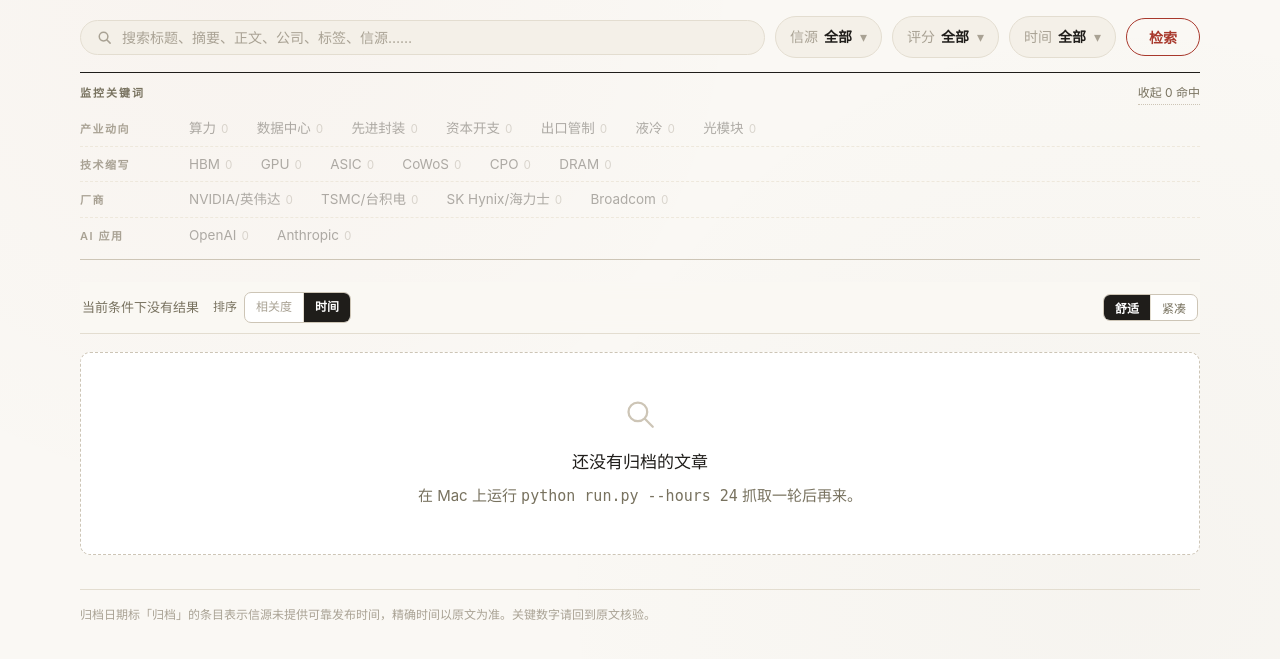
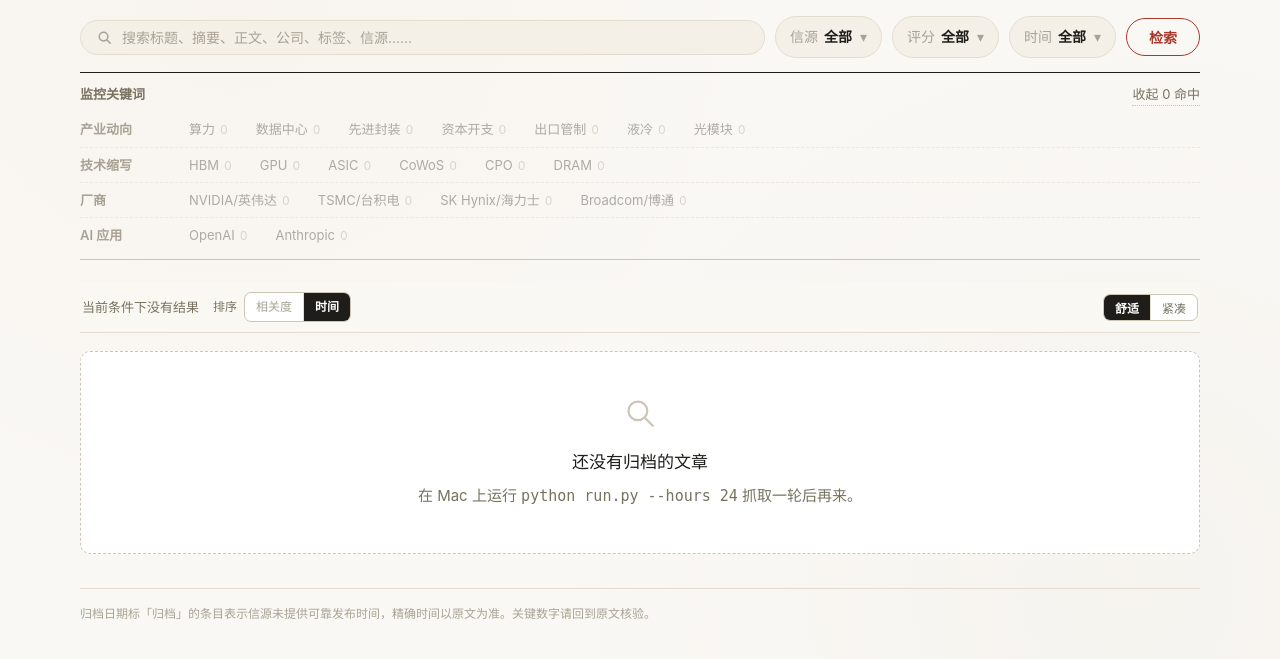
Before and after one commit to viccool6/ai-tech-intel, a Flask app: page /?show_zero=1 in a window 1280 px wide. Shown: the part 70-729 px from the top of the page. Run offline with Flask 3, Linux system fonts and the light colour scheme; the visitor is signed in with stand-in values (Sample User, id 1); data that the repository does not hold is empty.

Commit message:
ui(search): Broadcom→Broadcom/博通；关键词面板字号统一收拢
- Broadcom 加中文别名 博通（跟 NVIDIA/英伟达 等对齐）。
  DB 迁移：|Broadcom| → |Broadcom/博通| 7 行 + FTS reindex 144 行
- 字号收拢并去掉中文上的 uppercase/letter-spacing（那些是英文微
  字排版技巧，用在汉字上会显得字距奇怪）：
  - 监控关键词 / 产业动向 / 技术缩写 等标签：11px → 13px
  - 关键词名：13.5 → 13px
  - 数字：11.5 → 12px
  三档字号从原本 11/13.5/11.5（跳跃大）收到 13/13/12（近乎同档）

Co-Authored-By: Claude Opus 4.7 <noreply@anthropic.com>

```diff
--- a/app.py
+++ b/app.py
@@ -38,7 +38,7 @@ from src.search import (
 KEYWORD_GROUPS = [
     ("产业动向", ["算力", "数据中心", "先进封装", "资本开支", "出口管制", "液冷", "光模块"]),
     ("技术缩写", ["HBM", "GPU", "ASIC", "CoWoS", "CPO", "DRAM"]),
-    ("厂商",     ["NVIDIA/英伟达", "TSMC/台积电", "SK Hynix/海力士", "Broadcom"]),
+    ("厂商",     ["NVIDIA/英伟达", "TSMC/台积电", "SK Hynix/海力士", "Broadcom/博通"]),
     ("AI 应用",  ["OpenAI", "Anthropic"]),
 ]
 
--- a/config/watch_keywords.json
+++ b/config/watch_keywords.json
@@ -13,7 +13,7 @@
     "NVIDIA/英伟达",
     "TSMC/台积电",
     "SK Hynix/海力士",
-    "Broadcom",
+    "Broadcom/博通",
     "液冷",
     "OpenAI",
     "Anthropic",
--- a/templates/search.html
+++ b/templates/search.html
@@ -20,10 +20,9 @@
 }
 .kw-eyebrow-row{display:flex;align-items:baseline;gap:14px;margin:0 0 6px}
 .kw-eyebrow{
-  font-size:11px;letter-spacing:.18em;text-transform:uppercase;
-  color:var(--muted);font-weight:600;margin:0
+  font-size:13px;color:var(--muted);font-weight:600;margin:0
 }
-.kw-eyebrow-toggle{font-size:12px;color:var(--muted);border-bottom:1px dotted var(--line-strong);margin-left:auto}
+.kw-eyebrow-toggle{font-size:13px;color:var(--muted);border-bottom:1px dotted var(--line-strong);margin-left:auto}
 .kw-eyebrow-toggle:hover{color:var(--accent);border-bottom-color:var(--accent)}
 .kw-row{
   display:grid;grid-template-columns:88px 1fr;gap:20px;
@@ -31,13 +30,12 @@
 }
 .kw-row + .kw-row{border-top:1px dashed var(--line-soft)}
 .kw-cat{
-  font-size:11px;letter-spacing:.14em;color:var(--faint);
-  font-weight:600;text-transform:uppercase;padding-top:1px
+  font-size:13px;color:var(--faint);font-weight:600;padding-top:1px
 }
 /* Keyword list: default text-only (报刊风). Hover/active gets a soft pill
    background so the interactive state echoes the b-toolbar pill controls
    below — same rounded shape + surface-2 fill + line hairline. */
-.kw-list{display:flex;flex-wrap:wrap;column-gap:6px;row-gap:4px;font-size:13.5px;margin-left:-10px}
+.kw-list{display:flex;flex-wrap:wrap;column-gap:6px;row-gap:4px;font-size:13px;margin-left:-10px}
 .kw-list a{
   color:var(--ink-soft);display:inline-flex;align-items:baseline;gap:5px;
   padding:3px 10px;border-radius:var(--r-pill);
@@ -53,8 +51,8 @@
 }
 .kw-list a.zero{opacity:.4}
 .kw-list .n{
-  font-size:11.5px;color:var(--faint);
-  font-variant-numeric:tabular-nums;letter-spacing:.02em
+  font-size:12px;color:var(--faint);
+  font-variant-numeric:tabular-nums
 }
 .kw-list a:hover .n, .kw-list a.active .n{color:var(--muted)}
 @media(max-width:640px){
```
